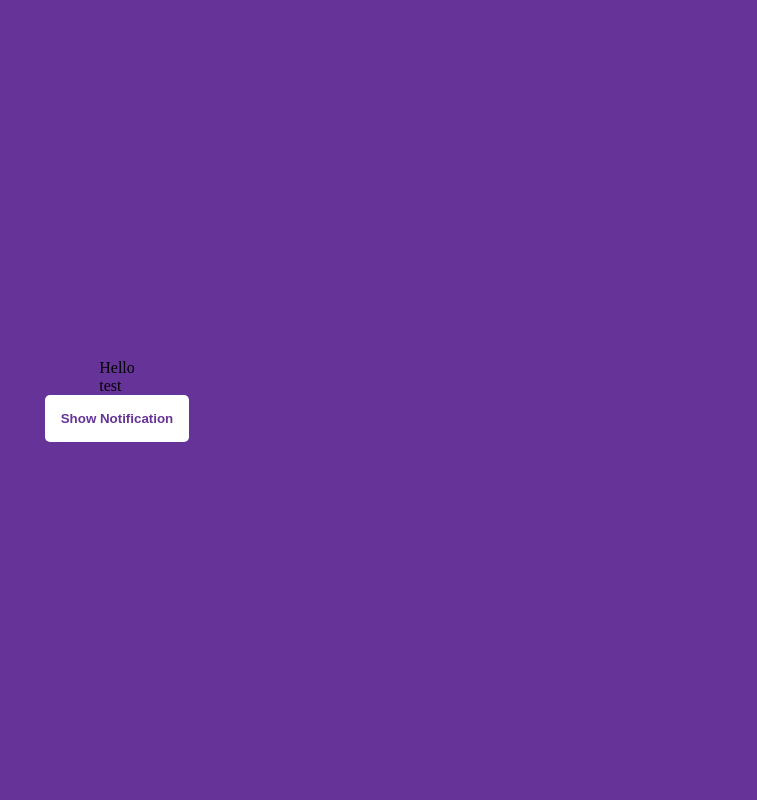
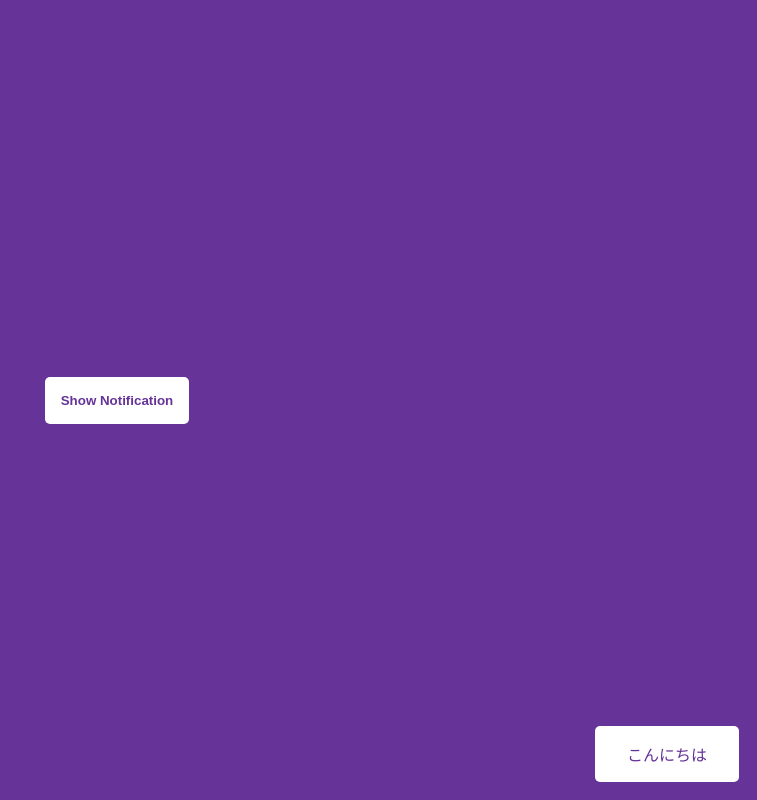
Before and after one commit to wagnergabe/Toast-Notifications, a plain HTML site: page index.html in a window 1280 px wide. Both pictures are taken after a click on the button "Show Notification". Shown: the whole page, without its empty margins (523-1280 px from the left). Drawn offline with Linux system fonts and the light colour scheme.

Commit message:
javascript working

```diff
--- a/index.html
+++ b/index.html
@@ -8,9 +8,7 @@
     <link rel="stylesheet" href="style.css" />
   </head>
   <body>
-    <div class="toasts">
-      <div class="toast">Hello</div>
-      <div class="toast">test</div>
+    <div id="toasts">
     </div>
 
     <button class="btn" id="button">Show Notification</button>
--- a/script.js
+++ b/script.js
@@ -0,0 +1,23 @@
+const button = document.getElementById('button');
+const toasts = document.getElementById('toasts');
+
+const messages = [
+    "hello",
+    "Bonjour",
+    "Hola",
+    "こんにちは"
+];
+
+button.addEventListener('click', () => createNotification())
+
+function createNotification() {
+   const notif = document.createElement('div');
+   notif.classList.add('toast');
+   notif.innerText = getRandomMessage();
+
+   toasts.appendChild(notif)
+}
+
+function getRandomMessage() {
+    return messages[Math.floor(Math.random() * messages.length)]
+}
--- a/style.css
+++ b/style.css
@@ -26,3 +26,20 @@ body {
 .btn:active {
     transform: scale(0.98);
 }
+
+#toasts {
+    position: fixed;
+    bottom: 10px;
+    right: 10px;
+    display: flex;
+    flex-direction: column;
+    align-items: flex-end;
+}
+
+.toast {
+    background-color: #fff;
+    color: rebeccapurple;
+    border-radius: 5px;
+    padding: 1rem 2rem;
+    margin: 0.5rem;
+}
```
